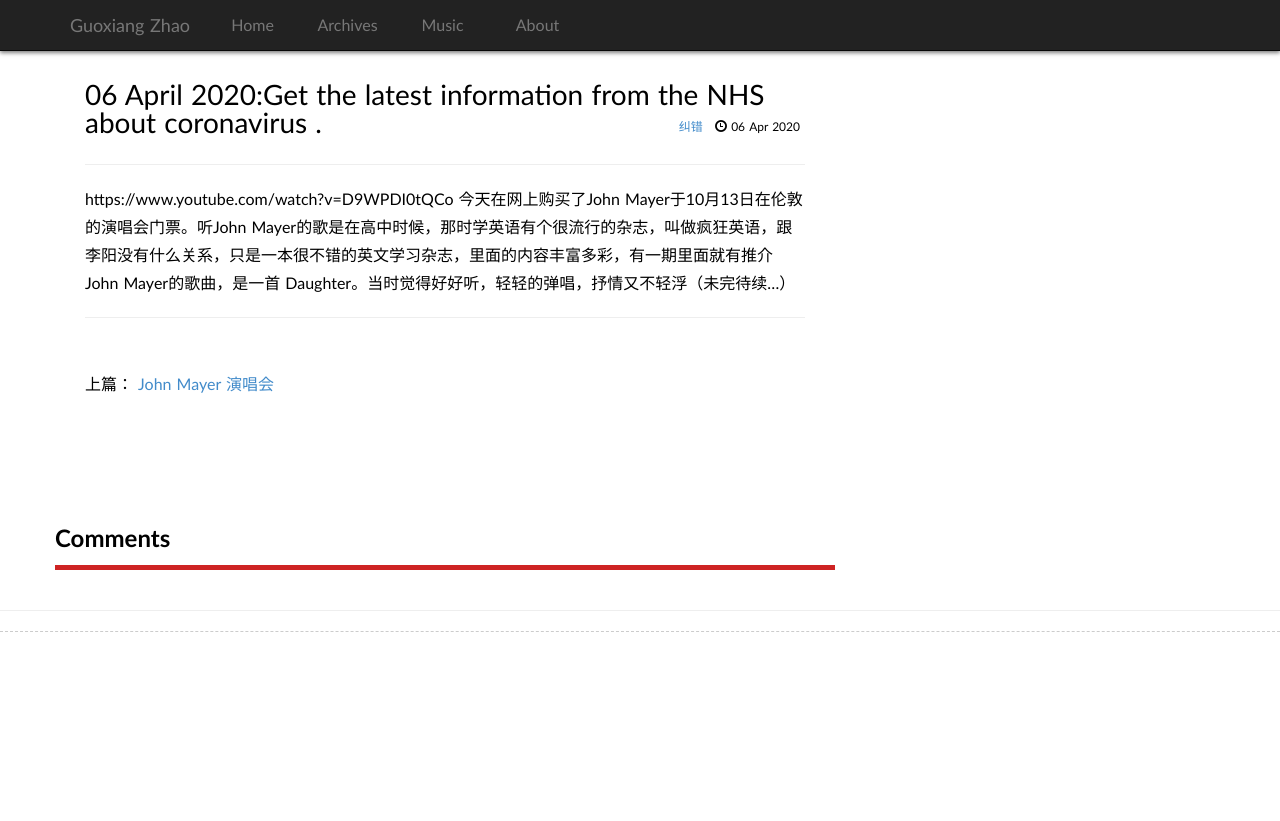
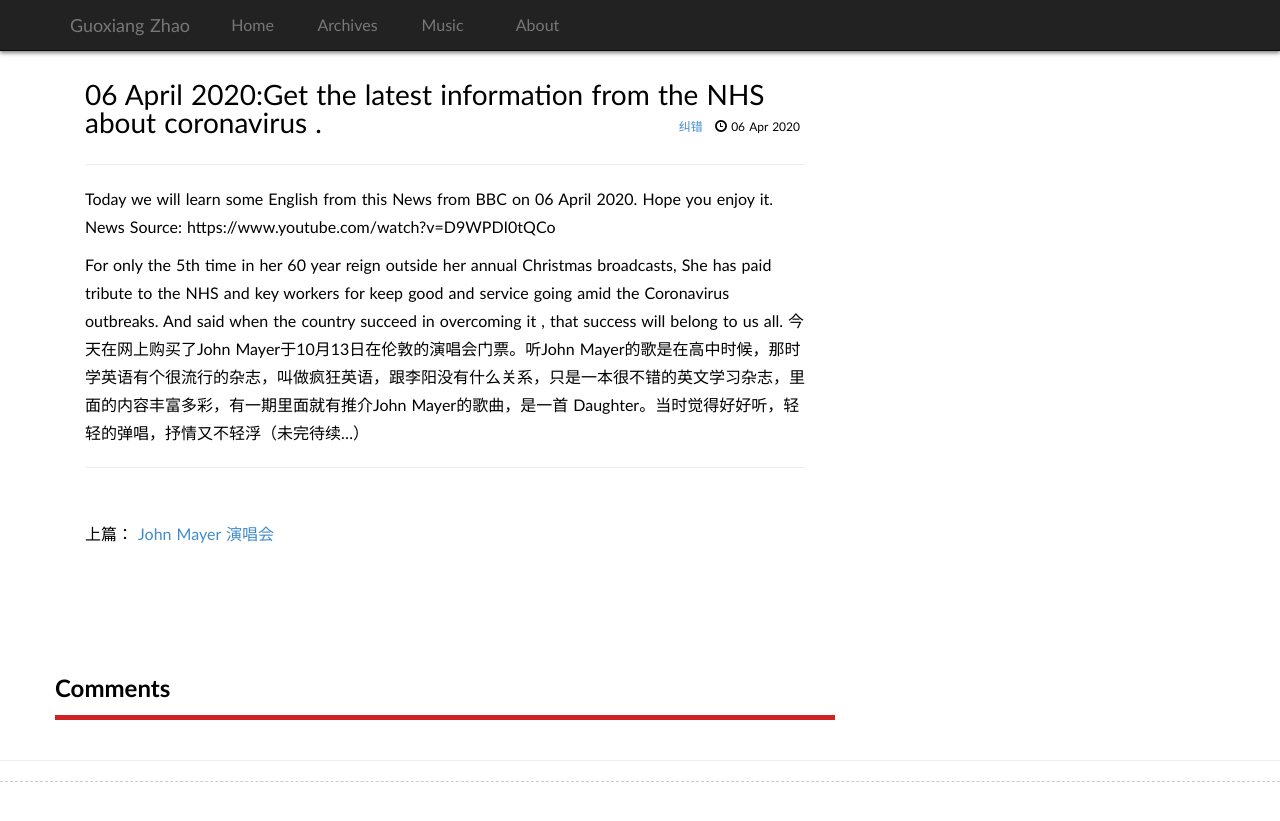
Before and after one commit to guoxiangzhao/guoxiangzhao.github.io, a Jekyll site: the page built from _posts/2020-04-06-Get-the-latest-information-from-the-NHS-about-coronavirus.md, in a window 1280 px wide. Shown: the top 821 px of the page. Built offline with Jekyll 4.4.1, drawn with Linux system fonts in a browser that asks for light colours; some web fonts are replaced; comment, search, counter and statistics services are not loaded.

Commit message:
Update 2020-04-06-Get-the-latest-information-from-the-NHS-about-coronavirus.md

```diff
--- a/_posts/2020-04-06-Get-the-latest-information-from-the-NHS-about-coronavirus.md
+++ b/_posts/2020-04-06-Get-the-latest-information-from-the-NHS-about-coronavirus.md
@@ -6,5 +6,7 @@ category : Learning English
 tags : [Queen's address,Covid2019,Boris Johnson]
 ---
 
-https://www.youtube.com/watch?v=D9WPDI0tQCo
-今天在网上购买了John Mayer于10月13日在伦敦的演唱会门票。听John Mayer的歌是在高中时候，那时学英语有个很流行的杂志，叫做疯狂英语，跟李阳没有什么关系，只是一本很不错的英文学习杂志，里面的内容丰富多彩，有一期里面就有推介John Mayer的歌曲，是一首 Daughter。当时觉得好好听，轻轻的弹唱，抒情又不轻浮（未完待续...）
+Today we will learn some English from this News from BBC on 06 April 2020. Hope you enjoy it.
+News Source: https://www.youtube.com/watch?v=D9WPDI0tQCo
+
+For only the 5th time in her 60 year reign outside her annual Christmas broadcasts, She has paid tribute to the NHS and key workers for keep good and service going amid the Coronavirus outbreaks. And said when the country succeed in overcoming it , that success will belong to us all.  今天在网上购买了John Mayer于10月13日在伦敦的演唱会门票。听John Mayer的歌是在高中时候，那时学英语有个很流行的杂志，叫做疯狂英语，跟李阳没有什么关系，只是一本很不错的英文学习杂志，里面的内容丰富多彩，有一期里面就有推介John Mayer的歌曲，是一首 Daughter。当时觉得好好听，轻轻的弹唱，抒情又不轻浮（未完待续...）
```
